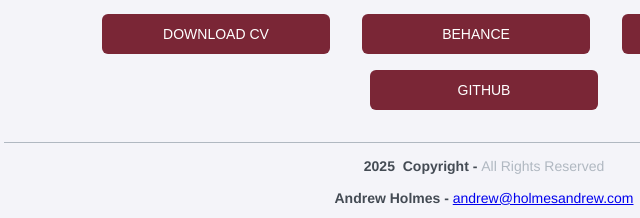
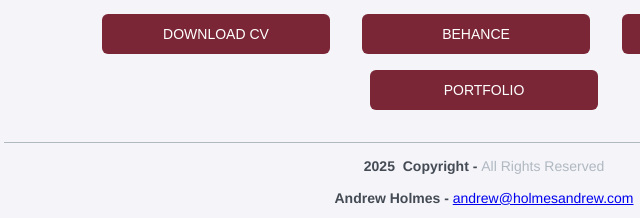
Before and after one commit to theholmesandrew/holmesandrew, a plain HTML site: page index.html in a window 1280 px wide. Shown: the part 591-809 px from the top of the page, 156-796 px from the left. Drawn offline with Linux system fonts and the light colour scheme.

Commit message:
Update index.html

```diff
--- a/index.html
+++ b/index.html
@@ -45,7 +45,7 @@
     <span class="stretch"></span>
     <div class="externalResources"> <a href="https://github.com/theholmesandrew" title="GitHub Repositories">GITHUB</a> </div>
     <span class="stretch"></span>
-    <div class="externalResources"> <a href="https://github.com/theholmesandrew/ELearning/rise-360/chi-square/index.html" title="Chi-Square Example">GITHUB</a> </div>
+    <div class="externalResources"> <a href="https://github.com/theholmesandrew/ELearning/rise-360/chi-square/index.html" title="Chi-Square Example">PORTFOLIO</a> </div>
   </aside>
 
   <!-- Footer -->
```
